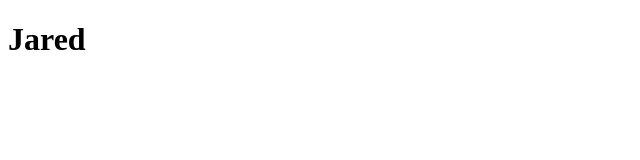
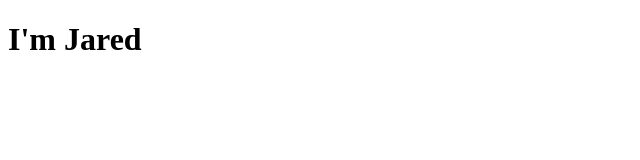
Before and after one commit to jared4080/wdd130-project-boschker, a plain HTML site: page index.html in a window 1280 px wide. Shown: the whole page, without its empty margins (0-640 px from the left). Drawn offline with Linux system fonts and the light colour scheme.

Commit message:
added message with name

```diff
--- a/index.html
+++ b/index.html
@@ -6,6 +6,6 @@
     <title>Document</title>
 </head>
 <body>
-    <h1>Jared</h1>
+    <h1>I'm Jared</h1>
 </body>
 </html>
```
